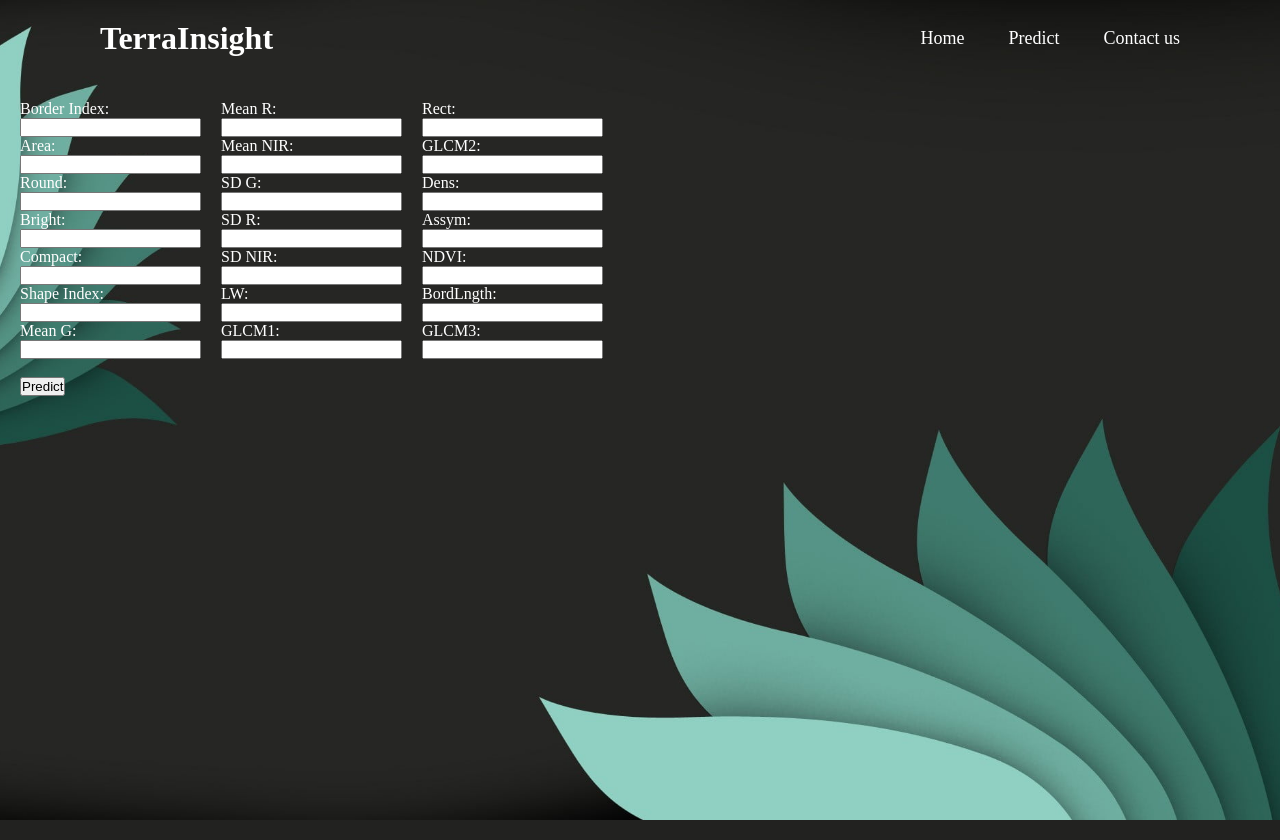
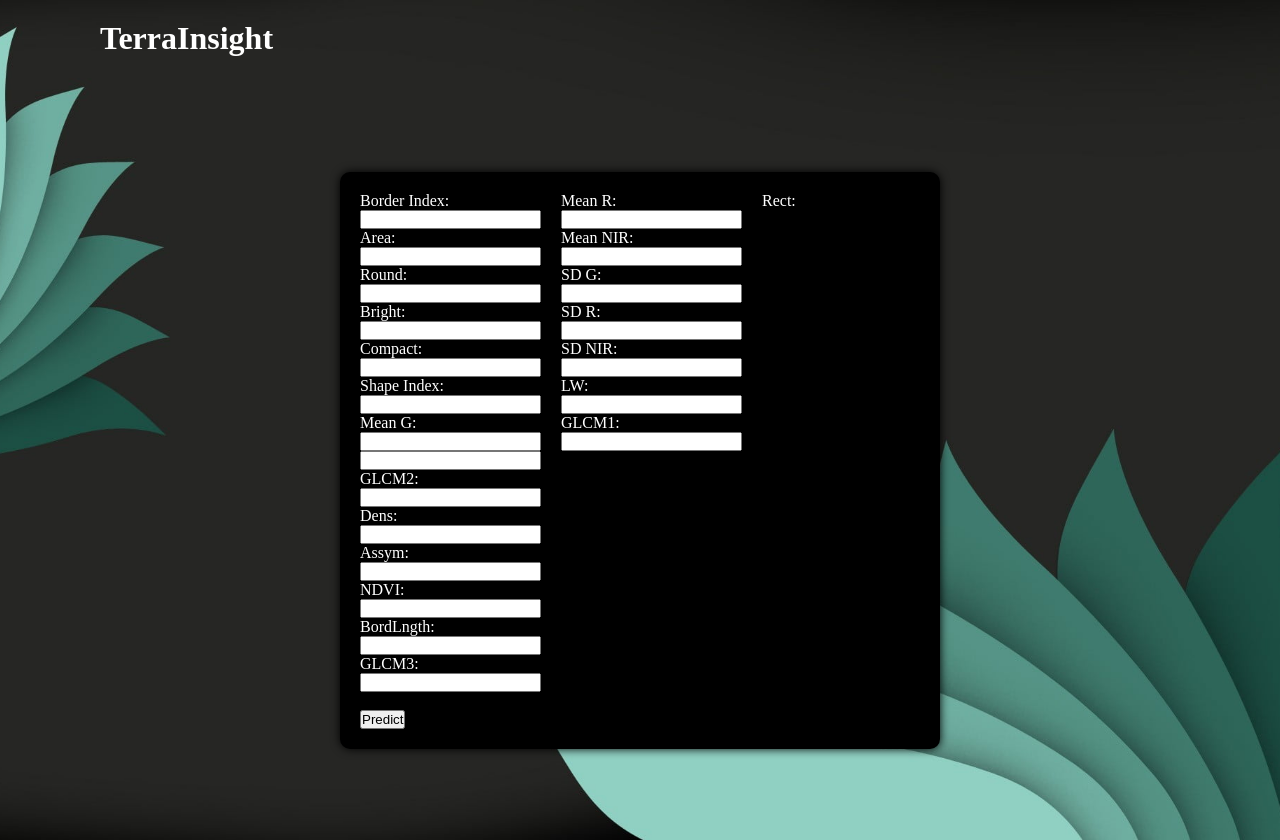
Before and after one commit to TanushJadhav/TerraInsight, a Flask app: page / in a window 1280 px wide. Run offline with Flask 3, Linux system fonts and the light colour scheme; parts of the project's set-up code (start-up, migrations or seed data) failed here and were passed over.

Commit message:
Centered the form

```diff
--- a/static/css/style.css
+++ b/static/css/style.css
@@ -6,11 +6,13 @@
 
 body {
     min-height: 100vh;
+    max-height: 100vh;
     background: url('../images/leaf_background.jpg') no-repeat;
     background-size: cover;
     background-position: center;
 }
 
+/* Header Section  */
 .header {
     position: fixed;
     top: 0;
@@ -29,7 +31,7 @@
     color: #fff;
     font-weight: 700; /* changes the boldness of text */
 }
-
+ /* Navbar Section  */
 .navbar a{
     position: relative;
     font-size: 18px;
@@ -54,9 +56,25 @@
     width: 100%;
 }
 
+/* Main Content Section  */
 main {
     padding-top: 80px;
     margin: 20px;
+    display: flex;
+    justify-content: center;
+    min-height: 100vh;
+}
+
+/* Form Section  */
+form{
+    align-self: center;
+    background-color: rgb(0, 0, 0);
+    max-width: 600px;
+    width: 100%;
+    padding: 20px;
+    /* border: 2px solid #ffffff; */
+    border-radius: 10px;
+    box-shadow: 0 0 10px rgba(0, 0, 0.5);
 }
 
 .form-col1, .form-col2 {
--- a/templates/index.html
+++ b/templates/index.html
@@ -7,22 +7,26 @@
     <title>TerraInsight</title>
 </head>
 <body>
+
+    <!--  Start Header Section  -->
     <header class="header">
         <a class="logo">TerraInsight</a>
 
         <!-- Navbar -->
-        <nav class="navbar">
+        <!-- <nav class="navbar">
             <ul>
                 <a href="#">Home</a>
                 <a href="#">Predict</a>
                 <a href="#">Contact us</a>
             </ul>
-        </nav>
+        </nav> -->
 
     </header>
+    <!-- Ending Header Section  -->
 
-    <!-- Main Content -->
+    <!-- Starting Main Content Area -->
     <main>
+        <!-- Starting Form  -->
         <form id="predictionForm">
 
             <div class="form-col1">
@@ -95,13 +99,16 @@
             </div>
 
             <br>
-            <button type="button" onclick="predict()">Predict</button>
+            <button type="button" onclick="predict()">Predict</button> <!-- Button that runs the JavaScript function predict() when clicked -->
         </form>
+        <!-- Ending Form  -->
 
-        <div id="predictionResult"></div>
+        <div id="predictionResult"></div>  <!-- Area to display Prediction -->
 
     </main>
+    <!-- Ending Main Content Area -->
 
+    <!-- Javascript  -->
     <script>
         function predict() {
             // Collect input values
```
